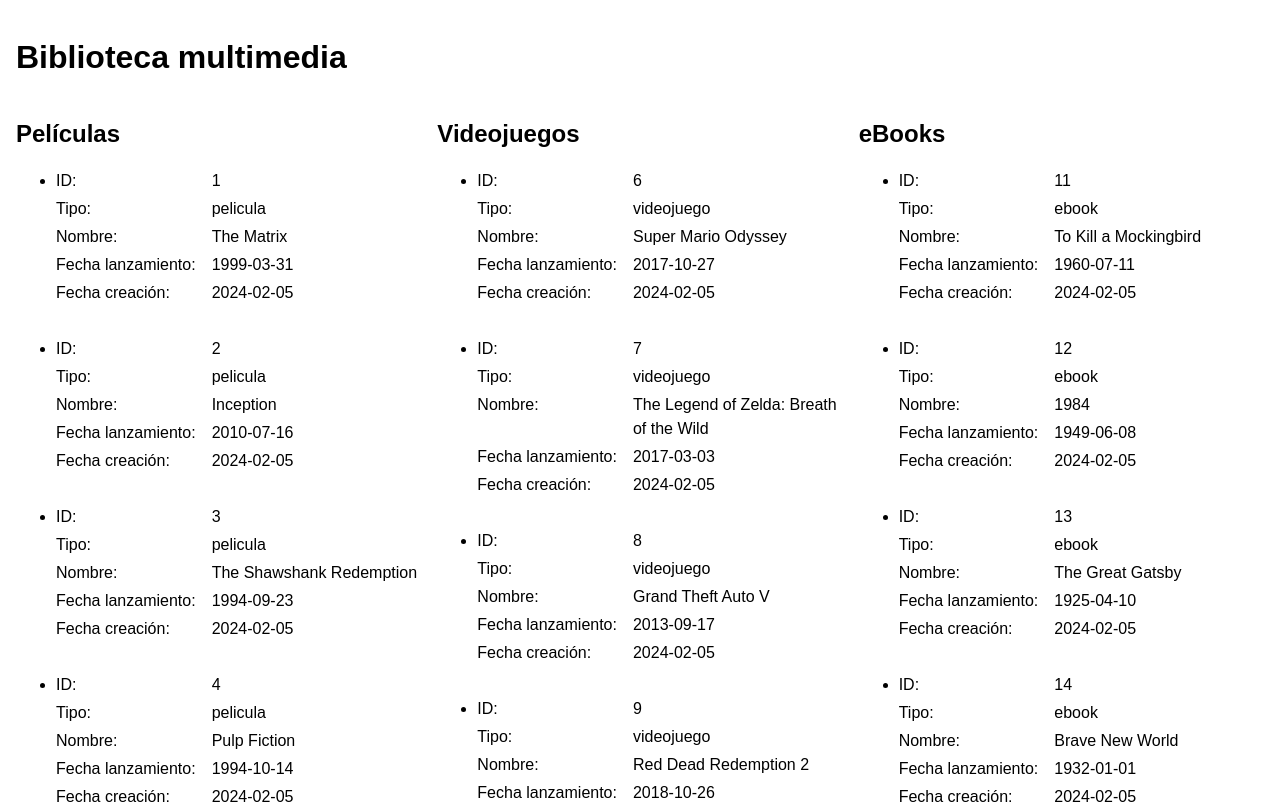
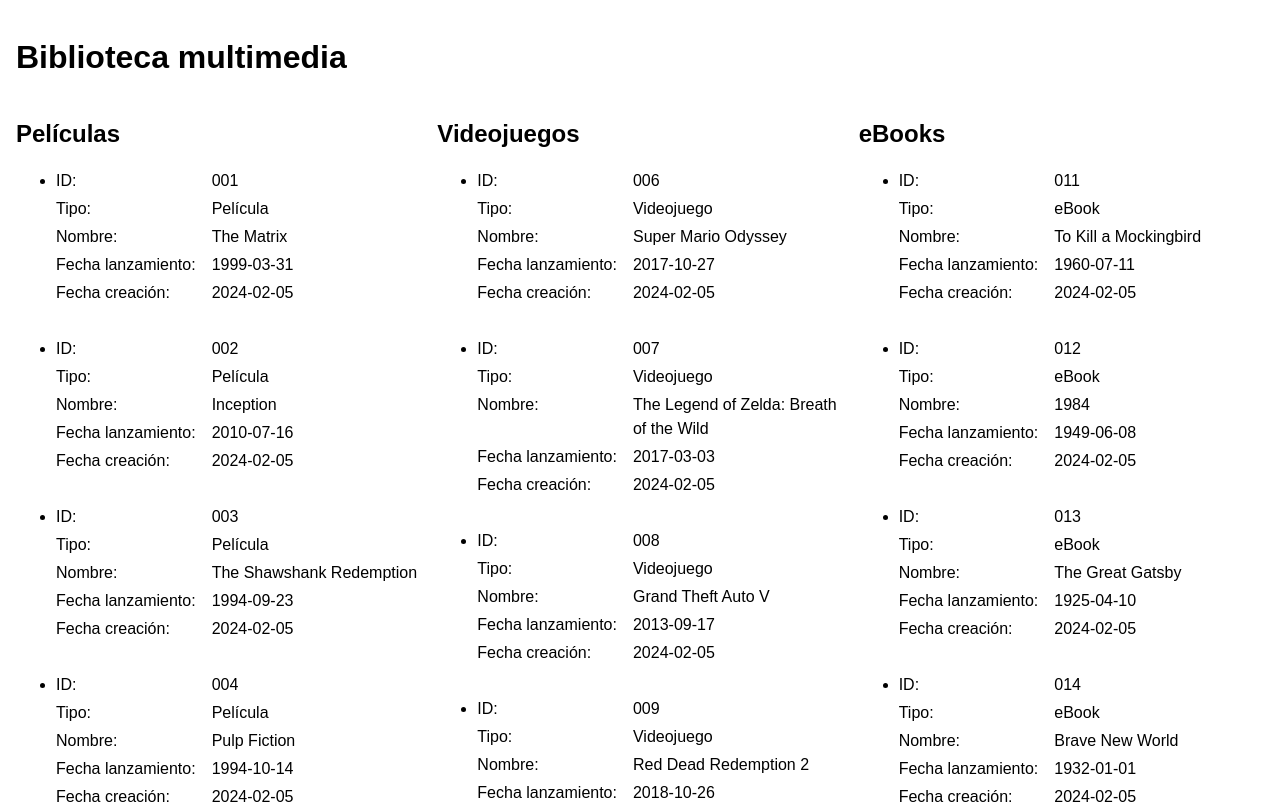
Before and after one commit to germanfrelo/biblioteca-multimedia, a React (Vite) app: page / in a window 1280 px wide. Shown: the top 804 px of the page. Built offline with nearby package versions, Linux system fonts and the light colour scheme.

Commit message:
Refactor `data.js` to improve maintainability

```diff
--- a/src/components/App.jsx
+++ b/src/components/App.jsx
@@ -1,11 +1,11 @@
-import initialElements from "../data";
+import { elementTypes, initialElements } from "../data";
 import "./App.css";
 import MediaElement from "./MediaElement";
 
 function App() {
-	const movies = initialElements.filter((element) => element.type === "pelicula");
-	const videoGames = initialElements.filter((element) => element.type === "videojuego");
-	const ebooks = initialElements.filter((element) => element.type === "ebook");
+	const movies = initialElements.filter((element) => element.type === elementTypes.movie);
+	const videoGames = initialElements.filter((element) => element.type === elementTypes.videoGame);
+	const ebooks = initialElements.filter((element) => element.type === elementTypes.eBook);
 
 	return (
 		<>
--- a/src/data.js
+++ b/src/data.js
@@ -1,114 +1,118 @@
-const initialElements = [
-	// Películas
+export const elementTypes = {
+	eBook: "eBook",
+	movie: "Película",
+	videoGame: "Videojuego",
+};
+
+export const initialElements = [
+	// Movies
 	{
-		id: 1,
+		id: "001",
 		name: "The Matrix",
-		type: "pelicula",
+		type: elementTypes.movie,
 		releaseDate: "1999-03-31",
 		createdDate: "2024-02-05",
 	},
 	{
-		id: 2,
+		id: "002",
 		name: "Inception",
-		type: "pelicula",
+		type: elementTypes.movie,
 		releaseDate: "2010-07-16",
 		createdDate: "2024-02-05",
 	},
 	{
-		id: 3,
+		id: "003",
 		name: "The Shawshank Redemption",
-		type: "pelicula",
+		type: elementTypes.movie,
 		releaseDate: "1994-09-23",
 		createdDate: "2024-02-05",
 	},
 	{
-		id: 4,
+		id: "004",
 		name: "Pulp Fiction",
-		type: "pelicula",
+		type: elementTypes.movie,
 		releaseDate: "1994-10-14",
 		createdDate: "2024-02-05",
 	},
 	{
-		id: 5,
+		id: "005",
 		name: "The Dark Knight",
-		type: "pelicula",
+		type: elementTypes.movie,
 		releaseDate: "2008-07-18",
 		createdDate: "2024-02-05",
 	},
 
-	// Videojuegos
+	// Video games
 	{
-		id: 6,
+		id: "006",
 		name: "Super Mario Odyssey",
-		type: "videojuego",
+		type: elementTypes.videoGame,
 		releaseDate: "2017-10-27",
 		createdDate: "2024-02-05",
 	},
 	{
-		id: 7,
+		id: "007",
 		name: "The Legend of Zelda: Breath of the Wild",
-		type: "videojuego",
+		type: elementTypes.videoGame,
 		releaseDate: "2017-03-03",
 		createdDate: "2024-02-05",
 	},
 	{
-		id: 8,
+		id: "008",
 		name: "Grand Theft Auto V",
-		type: "videojuego",
+		type: elementTypes.videoGame,
 		releaseDate: "2013-09-17",
 		createdDate: "2024-02-05",
 	},
 	{
-		id: 9,
+		id: "009",
 		name: "Red Dead Redemption 2",
-		type: "videojuego",
+		type: elementTypes.videoGame,
 		releaseDate: "2018-10-26",
 		createdDate: "2024-02-05",
 	},
 	{
-		id: 10,
+		id: "010",
 		name: "The Witcher 3: Wild Hunt",
-		type: "videojuego",
+		type: elementTypes.videoGame,
 		releaseDate: "2015-05-19",
 		createdDate: "2024-02-05",
 	},
 
 	// eBooks
 	{
-		id: 11,
+		id: "011",
 		name: "To Kill a Mockingbird",
-		type: "ebook",
+		type: elementTypes.eBook,
 		releaseDate: "1960-07-11",
 		createdDate: "2024-02-05",
 	},
 	{
-		id: 12,
+		id: "012",
 		name: "1984",
-		type: "ebook",
+		type: elementTypes.eBook,
 		releaseDate: "1949-06-08",
 		createdDate: "2024-02-05",
 	},
 	{
-		id: 13,
+		id: "013",
 		name: "The Great Gatsby",
-		type: "ebook",
+		type: elementTypes.eBook,
 		releaseDate: "1925-04-10",
 		createdDate: "2024-02-05",
 	},
 	{
-		id: 14,
+		id: "014",
 		name: "Brave New World",
-		type: "ebook",
+		type: elementTypes.eBook,
 		releaseDate: "1932-01-01",
 		createdDate: "2024-02-05",
 	},
 	{
-		id: 15,
+		id: "015",
 		name: "The Catcher in the Rye",
-		type: "ebook",
+		type: elementTypes.eBook,
 		releaseDate: "1951-07-16",
 		createdDate: "2024-02-05",
 	},
 ];
-
-export default initialElements;
```
